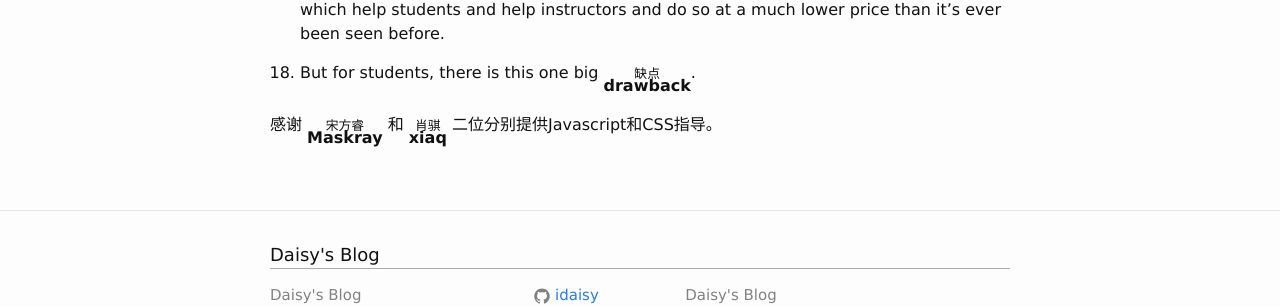
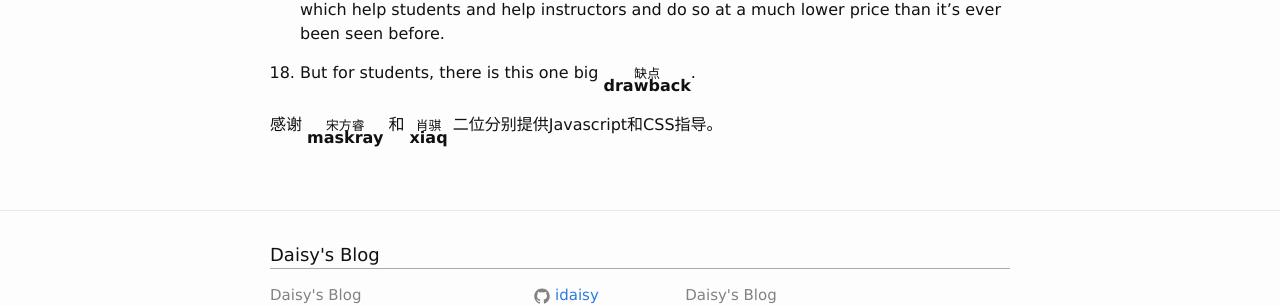
Before and after one commit to idaisy/idaisy.github.io, a Jekyll site: the page built from _posts/2016-09-21-planet-money-e573.md, in a window 1280 px wide. Shown: the part 1725-2031 px from the top of the page. Built offline with Jekyll 4.4.1, drawn with Linux system fonts in a browser that asks for light colours.

Commit message:
Thu Sep 22 20:42:04 HKT 2016

```diff
--- a/_posts/2016-09-21-planet-money-e573.md
+++ b/_posts/2016-09-21-planet-money-e573.md
@@ -45,4 +45,4 @@ date: 2016-09-21
 
 17. But for students, there is this one big [drawback]{缺点}.
 
-感谢 [Maskray]{宋方睿} 和 [xiaq]{肖骐} 二位分别提供Javascript和CSS指导。
+感谢 [maskray]{宋方睿} 和 [xiaq]{肖骐} 二位分别提供Javascript和CSS指导。
```
